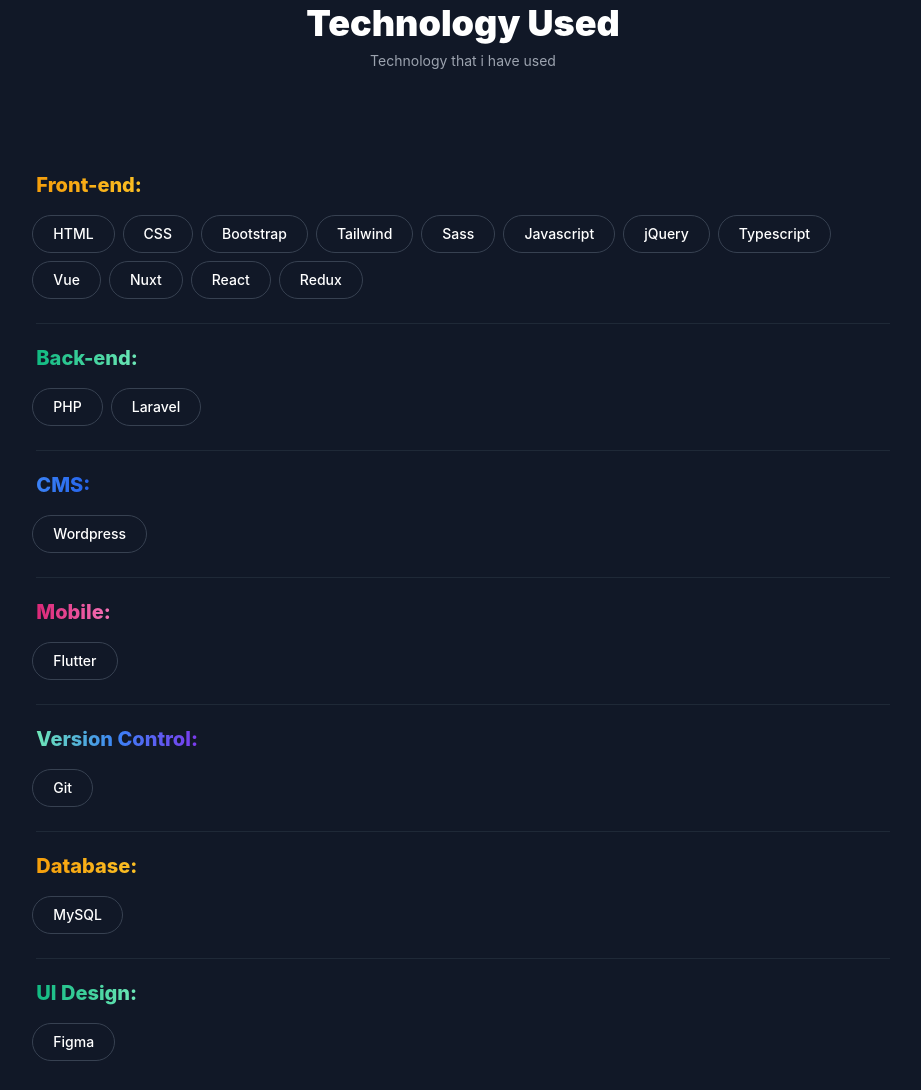
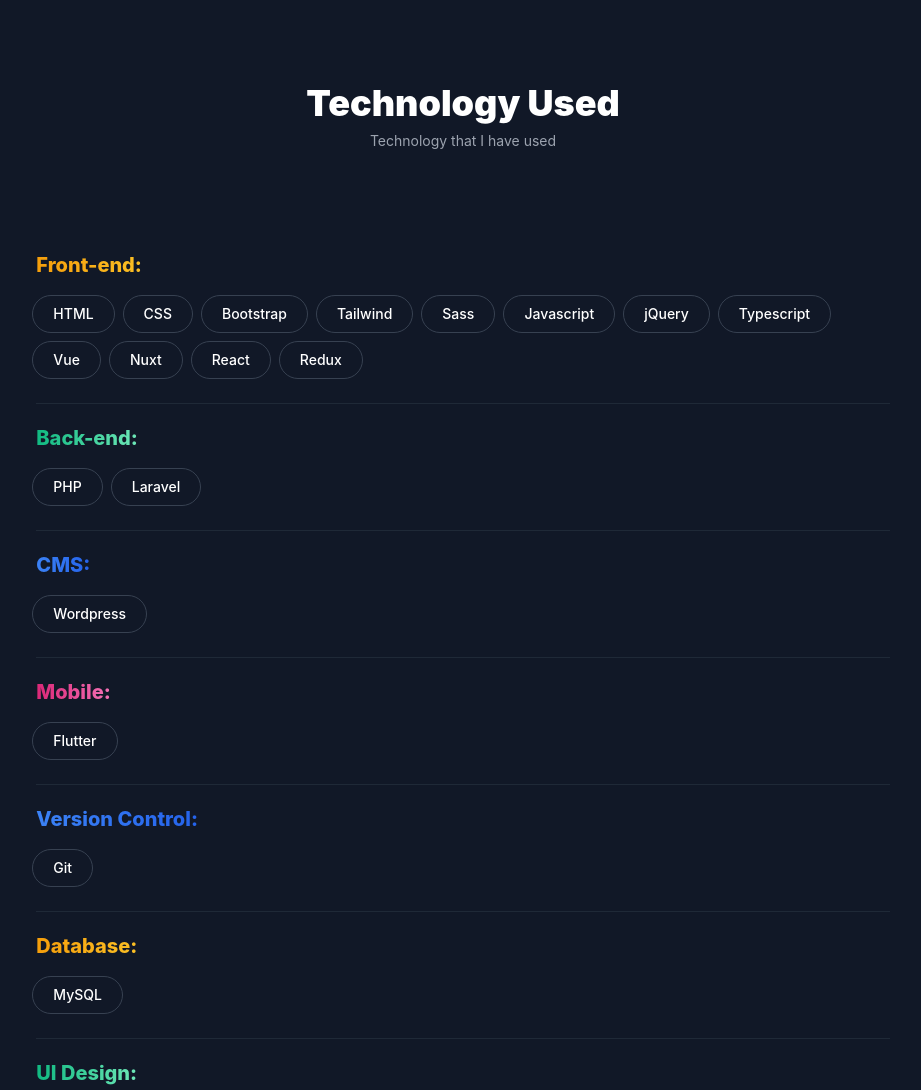
Before and after one commit to Erik3010/erik3010.github.io, a website built with Vite: page index.html in a window 1280 px wide. Shown: the part 1791-2881 px from the top of the page, without its empty margins (177-1098 px from the left). Built offline with nearby package versions, Linux system fonts and the light colour scheme.

Commit message:
fix: color

```diff
--- a/index.html
+++ b/index.html
@@ -290,10 +290,10 @@
       <!-- end portfolio section -->
 
       <!-- technology section -->
-      <div class="mt-32">
+      <div class="mt-32 md:mt-52">
         <div class="text-center">
           <h1 class="font-black text-4xl">Technology Used</h1>
-          <p class="mt-2 text-gray-400 text-sm">Technology that i have used</p>
+          <p class="mt-2 text-gray-400 text-sm">Technology that I have used</p>
         </div>
         <div class="mt-20 divide-y divide-gray-800">
           <div class="py-5" id="frontend">
@@ -402,7 +402,7 @@
           </div>
           <div class="py-5" id="version-control">
             <h1
-              class="font-extrabold bg-gradient-to-r from-green-300 via-blue-500 to-purple-600 text-transparent bg-clip-text text-xl mb-3  inline-block">
+              class="font-extrabold bg-gradient-to-r from-blue-500 to-blue-600 text-transparent bg-clip-text text-xl mb-3  inline-block">
               Version Control:
             </h1>
             <div class="flex flex-wrap -mx-2">
```
